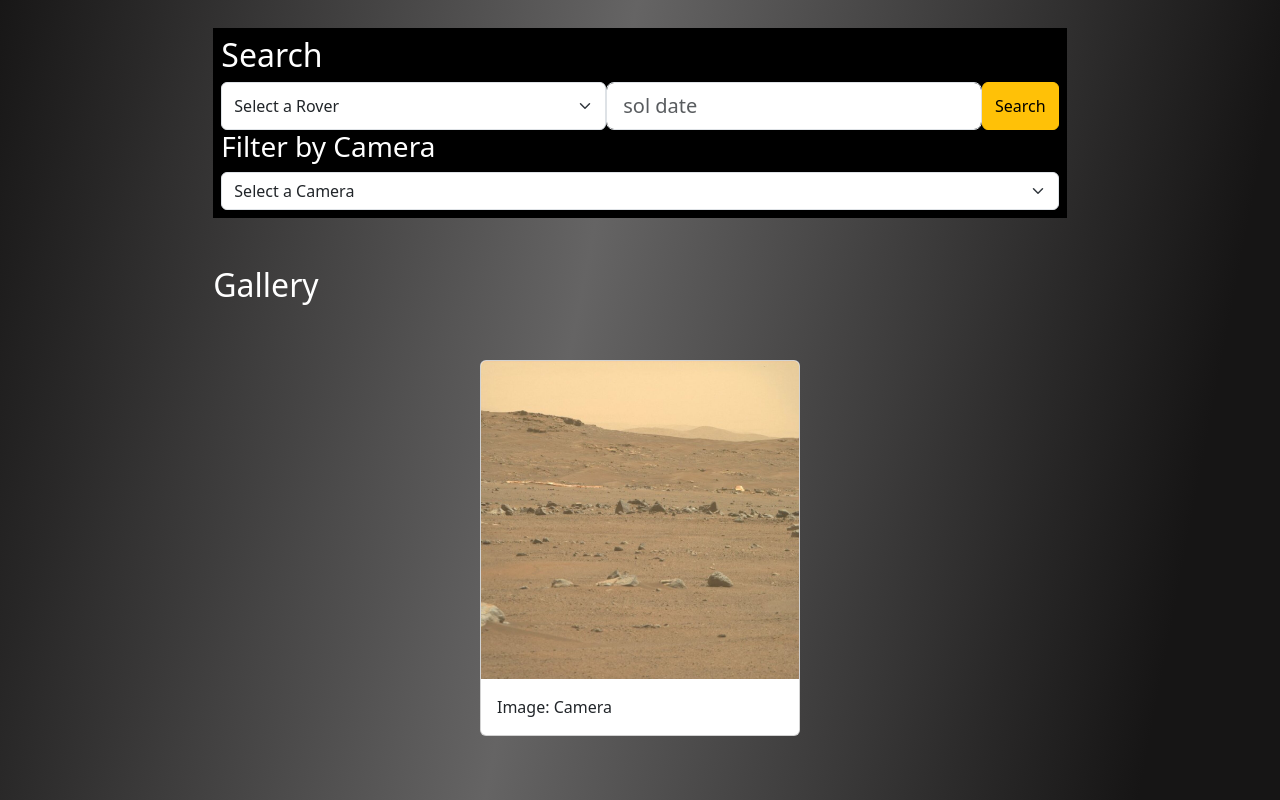
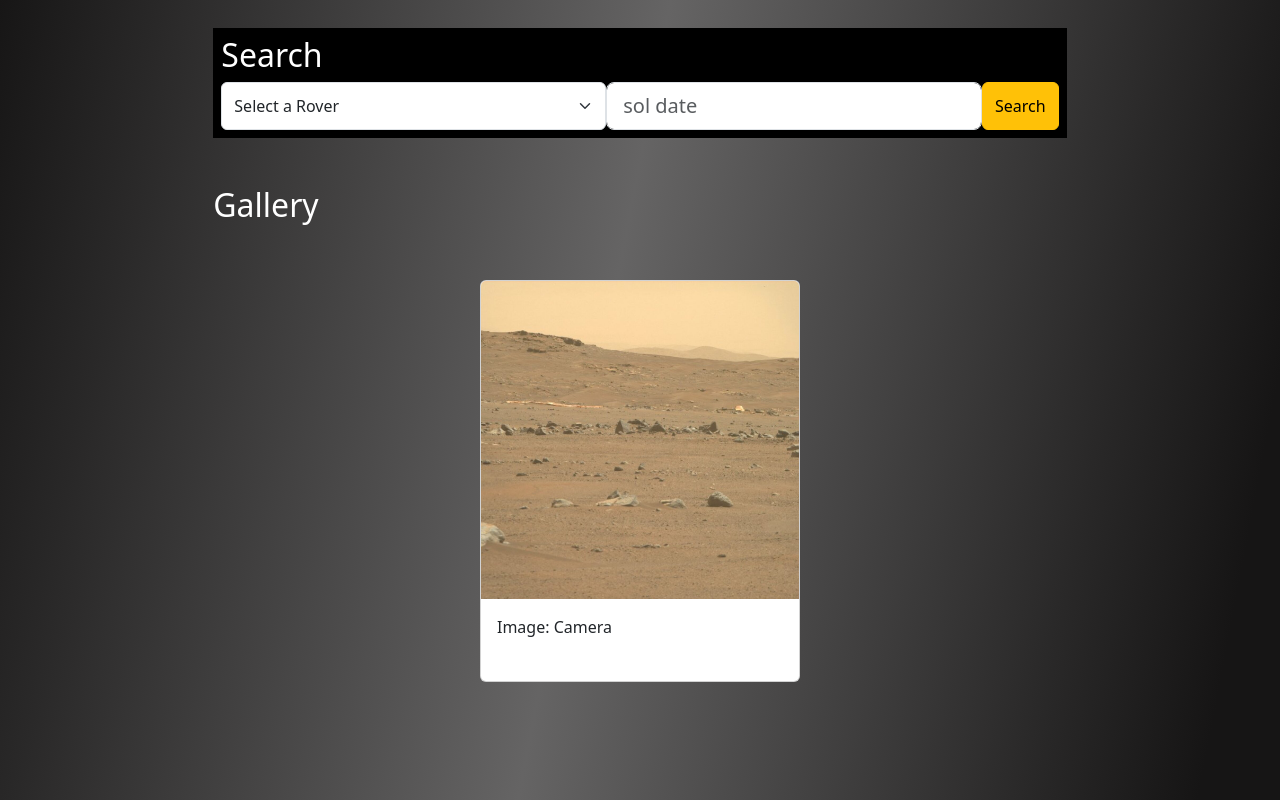
Before and after one commit to ChrisDeHaan/Team-SCCRM, a plain HTML site: page mars-rover.html in a window 1280 px wide. Shown: the part 940-1740 px from the top of the page. Drawn offline with nearby package versions, Linux system fonts and the light colour scheme.

Commit message:
nested gallery in scrollable div

```diff
--- a/assets/js/rover.js
+++ b/assets/js/rover.js
@@ -12,6 +12,7 @@ roverSelectEl = $('#rover-select')
 cameraSelectEl = $('#rover-cam-select')
 solDateEl = $('#rover-sol-input')
 searchButtonEl = $('#rover-search')
+camFilterEl = $('#rover-cam-filter')
 
 // API CALL
 function searchRover() {
@@ -26,6 +27,7 @@ function searchRover() {
             galleryEl.empty();
 
             // Cameras for the currently selected rover are added to a dropdown menu
+            camFilterEl.removeClass('d-none');
             for (var i = 0; i < cameras.length; i++) {
                 cameraSelectEl.append(`<option value=${cameras[i].name}>${cameras[i].full_name}</option>`)
             }
@@ -50,14 +52,3 @@ $(document).ready(function () {
     searchButtonEl.on('click', searchRover)
 
 })
-
-// camera: {id: 20, name: 'FHAZ', rover_id: 5, full_name: 'Front Hazard Avoidance Camera'}
-// earth_date: "2015-05-30"
-// id: 102693
-// img_src: "http://mars.jpl.nasa.gov/msl-raw-images/proj/msl/redops/ods/surface/sol/01000/opgs/edr/fcam/FLB_486265257EDR_F0481570FHAZ00323M_.JPG"
-// rover: {id: 5,
-//         name: 'Curiosity',
-//         landing_date: '2012-08-06',
-//         launch_date: '2011-11-26',
-//         status: 'active',}
-// sol: 1000
--- a/mars-rover.html
+++ b/mars-rover.html
@@ -89,10 +89,13 @@
                 <input id="rover-sol-input" class="form-control form-control-lg" type="text" placeholder="sol date">
                 <button id="rover-search" type="button" class="btn btn-warning">Search</button>
             </div>
-            <h3>Filter by Camera</h3>
-            <select id="rover-cam-select" class="form-select">
-                <option value="">Select a Camera</option>
-            </select>
+            <div id="rover-cam-filter" class="d-none">
+                <h3>Filter by Camera</h3>
+                <select id="rover-cam-select" class="form-select">
+                    <option>Select a Camera</option>
+                </select>
+            </div>
+
         </section>
 
 
@@ -100,9 +103,9 @@
         Photos should be labeled with their respective cameras. -->
         <section id="rover-gallery-section" class="mb-5">
             <h2>Gallery</h2>
-            <div id="rover-gallery-display" class="d-flex flex-wrap justify-content-evenly gap-5 w-100 p-5">
+            <div id="rover-gallery-display" class="d-flex flex-wrap justify-content-evenly gap-5 w-100 p-5 overflow-auto" style="height: 900px;">
 
-                <div id="rover-placeholder-image" class="card" style="width: 20rem;">
+                <div id="rover-placeholder-image" class="card" style="height: 50%; width: 20rem;">
                     <img src="assets/images/rover_image_placeholder.jpg" class="card-img-top" alt="...">
                     <div class="card-body">
                         <p class="card-text">Image: Camera</p>
```
